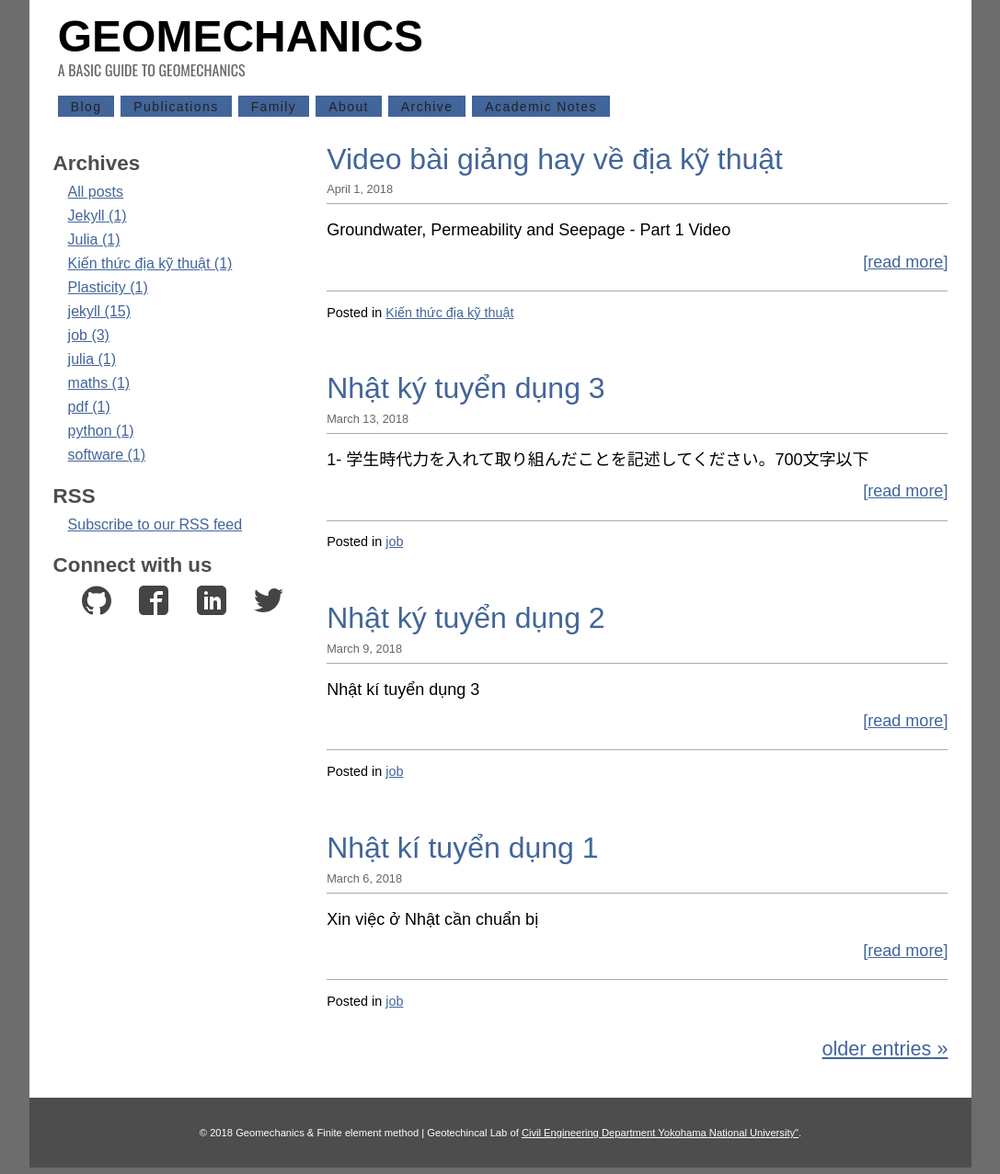
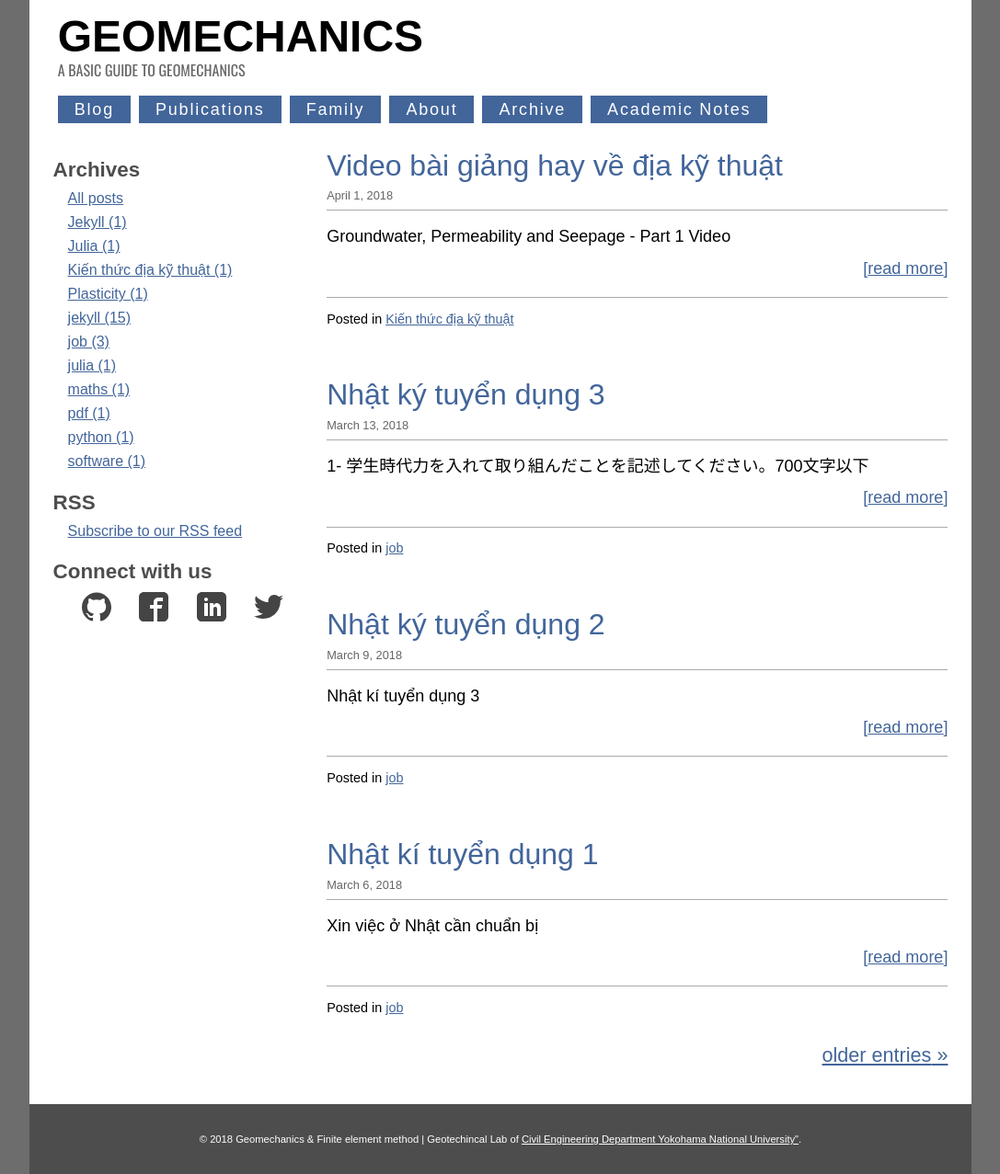
Before and after one commit to quangvunp/geomechanics, a Jekyll site: the page built from index.html, in a window 1280 px wide. Shown: the whole page at 92% size, without its empty margins (96-1183 px from the left). Built offline with Jekyll 4.4.1, drawn with Linux system fonts in a browser that asks for light colours; the list of posts is cut into pages by our own code.

Commit message:
Update main.css

```diff
--- a/css/main.css
+++ b/css/main.css
@@ -795,8 +795,8 @@ nav ul li {
 nav ul li a {
 	display: block;
 	font-family: arial;
-	color: #222;
-	font-size: 14px;
+	color: white;
+	font-size: 18px;
 	text-decoration: none;
 }
 
```
